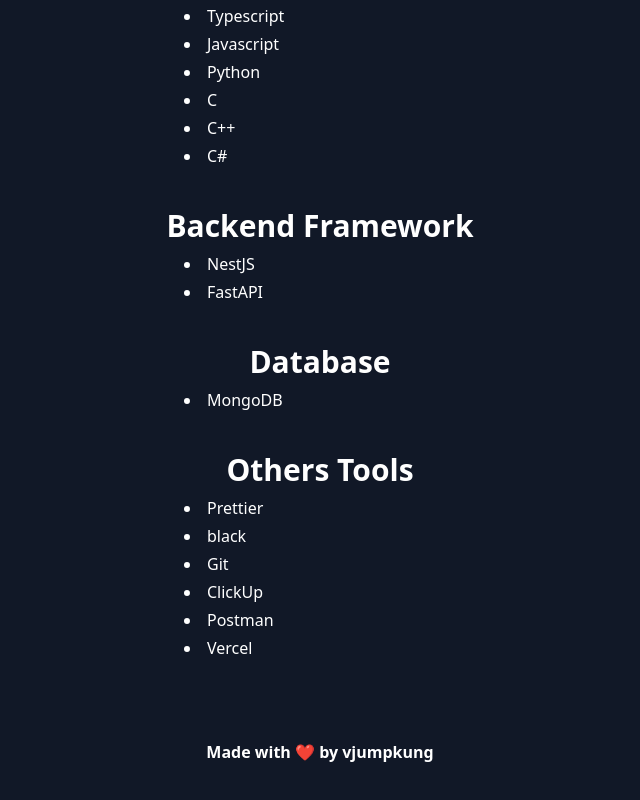
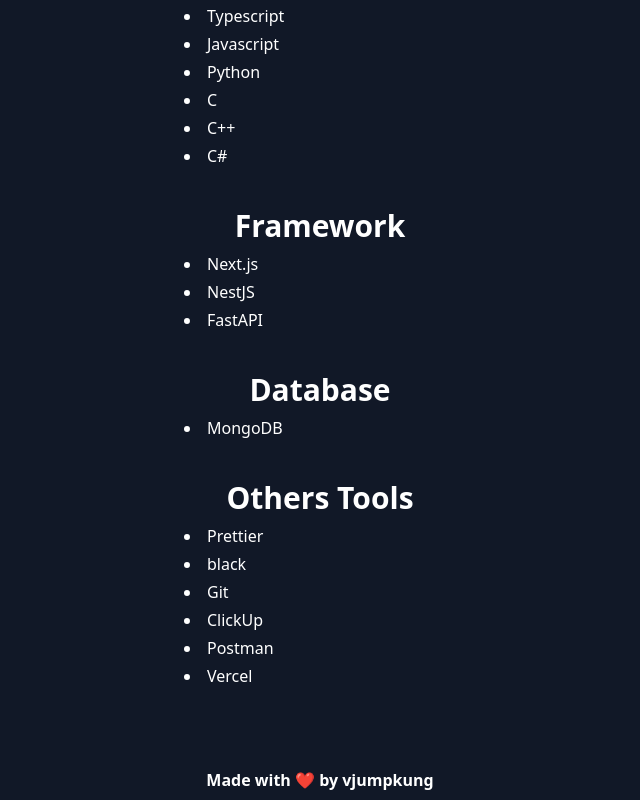
Before and after one commit to Vjumpkung/vjumpkung-website, a Next.js app: page / in a window 1280 px wide. Shown: the part 800-1600 px from the top of the page, without its empty margins (320-960 px from the left). Before the commit the page ends 1572 px from the top, so only its background shows below. Built offline with nearby package versions, Linux system fonts and the light colour scheme.

Commit message:
edit skills

```diff
--- a/src/pages/index.tsx
+++ b/src/pages/index.tsx
@@ -18,7 +18,7 @@ const other_tools_list = [
   " Vercel",
 ];
 
-const backend_framework_list = ["NestJS", "FastAPI"];
+const framework_list = ["Next.js", "NestJS", "FastAPI"];
 
 const Page = () => {
   return (
@@ -67,11 +67,11 @@ const Page = () => {
         </ul>
       </div>
       <h2 className="text-center text-white text-3xl font-bold pt-10">
-        Backend Framework
+        Framework
       </h2>
       <div className="w-full mx-auto md:w-1/4">
         <ul className="ps-5 mt-2 space-y-1 list-disc list-inside text-white text-l">
-          {backend_framework_list.map((item) => (
+          {framework_list.map((item) => (
             <li key={item.indexOf(item)}>{item}</li>
           ))}
         </ul>
```
